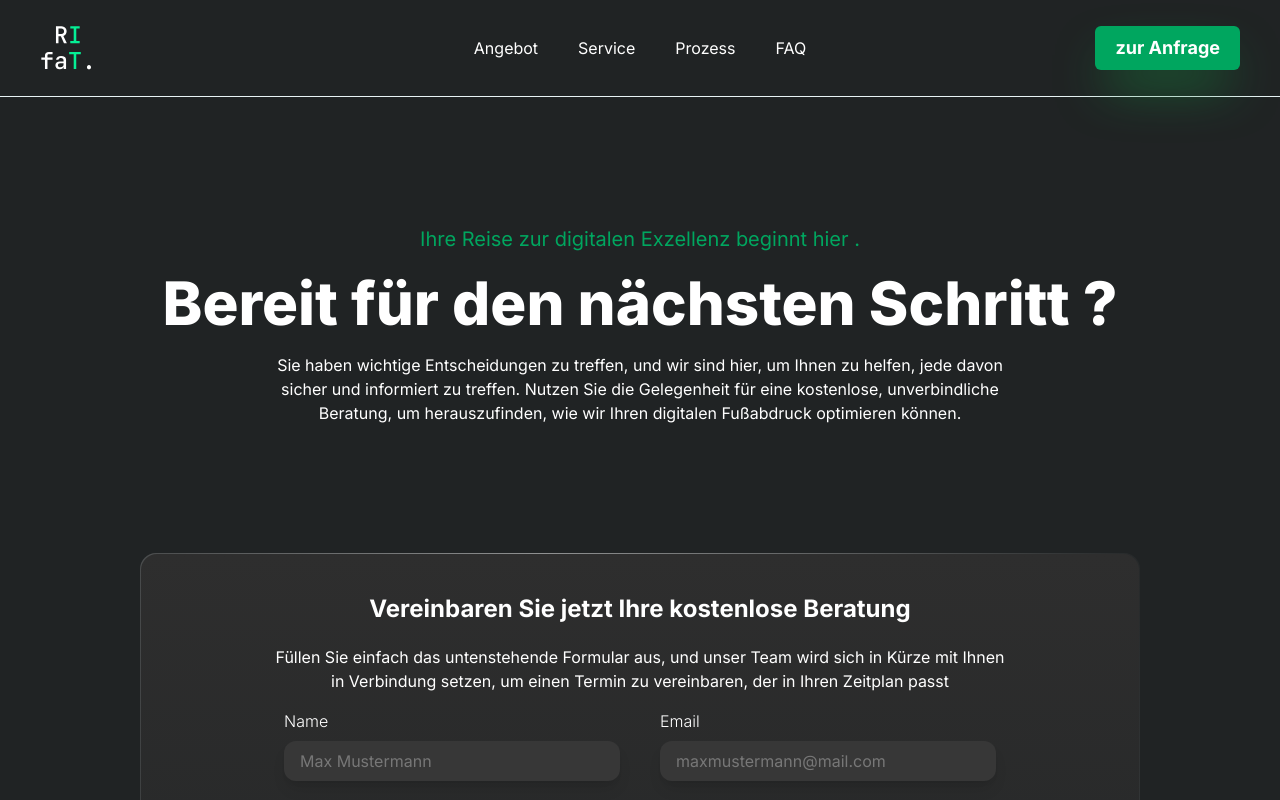
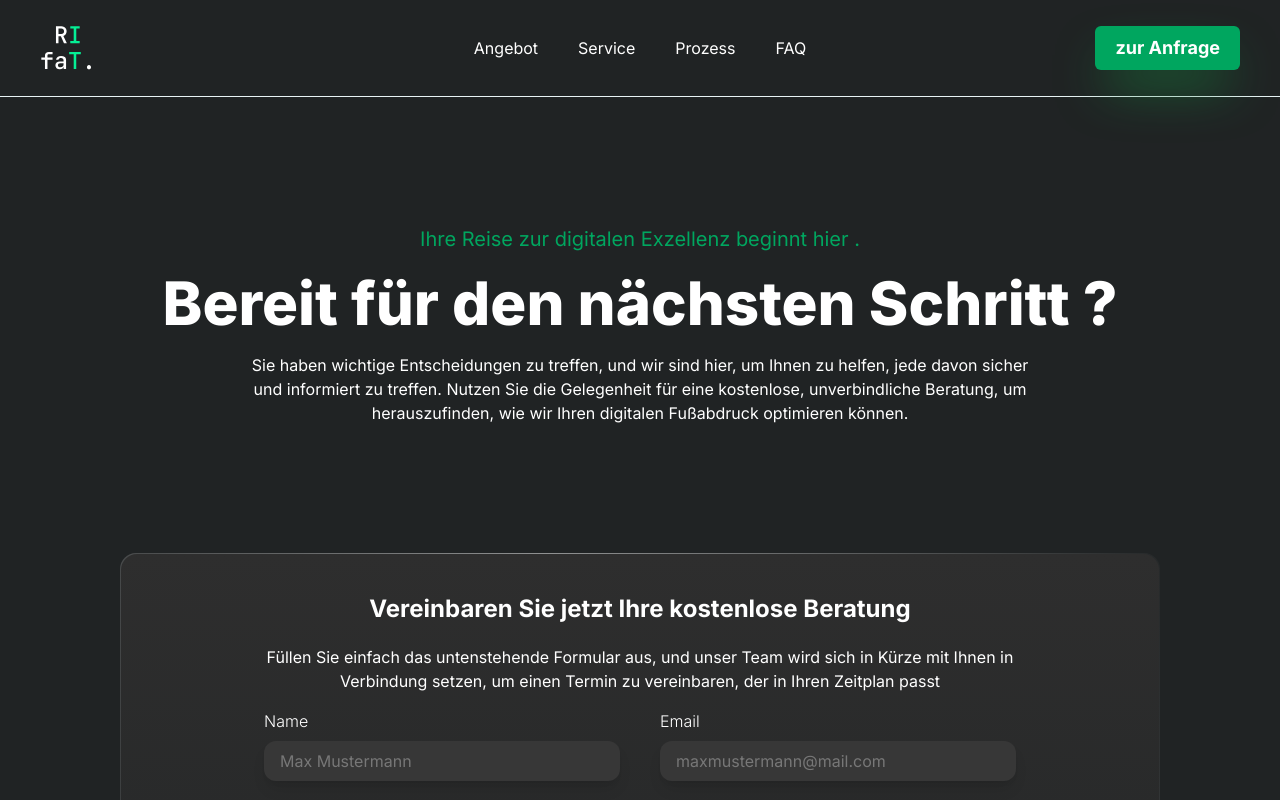
Before and after one commit to eremia2001/webAgency, a Next.js app: page /Kontakt in a window 1280 px wide. Shown: the top 800 px of the page. Built offline with nearby package versions, Linux system fonts and the light colour scheme.

Commit message:
fixed Contact padding

```diff
--- a/app/Kontakt/page.jsx
+++ b/app/Kontakt/page.jsx
@@ -11,7 +11,7 @@ const Kontakt = () => {
       <Navbar />
       <ToastContainer />
 
-      <div className="flex flex-col mt-32 mx-auto max-w-[1080px] px-10 pb-24">
+      <div className="flex flex-col mt-32 mx-auto max-w-[1080px] px-5 pb-24">
         <div className="flex flex-col justify-center items-center gap-5">
           <Title
             title="Bereit für den nächsten Schritt ?"
--- a/app/components/Footer.jsx
+++ b/app/components/Footer.jsx
@@ -98,7 +98,7 @@ const Footer = () => {
               <p className="font-semibold">
                 Telefon : <span className="font-light">0176/2893 1829</span>
               </p>
-              <div className="flex flex-row items-center gap-2 mx-auto">
+              {/* <div className="flex flex-row items-center gap-2 mx-auto">
                 <FaLinkedin className="text-3xl" width={2000} />
 
                 <p>moouv</p>
@@ -106,7 +106,7 @@ const Footer = () => {
               <div className="flex flex-row items-center gap-2 mx-auto translate-x-2 ">
                 <FaInstagram className="text-white text-3xl" width={200} />
                 <p>@moouv</p>
-              </div>
+              </div> */}
             </div>
           </div>
         </div>
```
